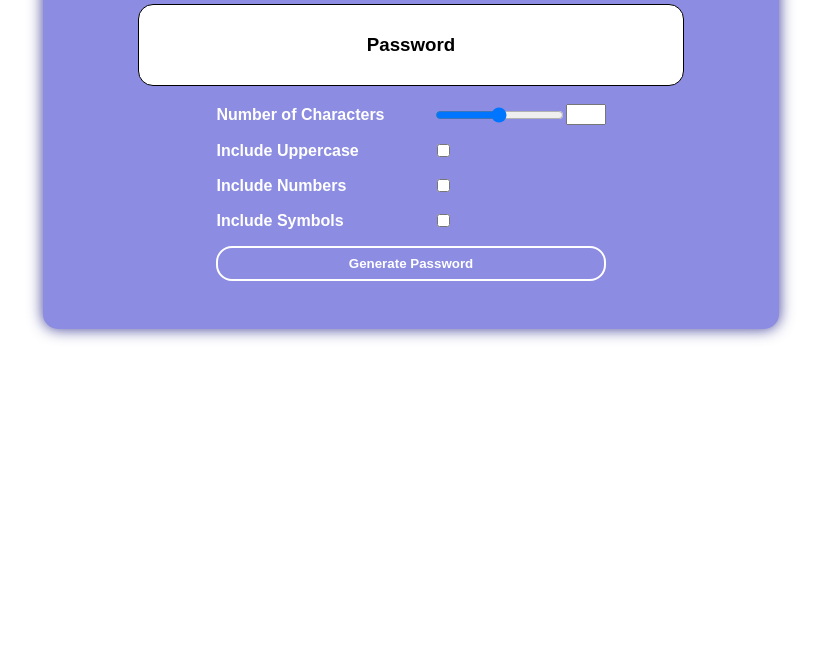
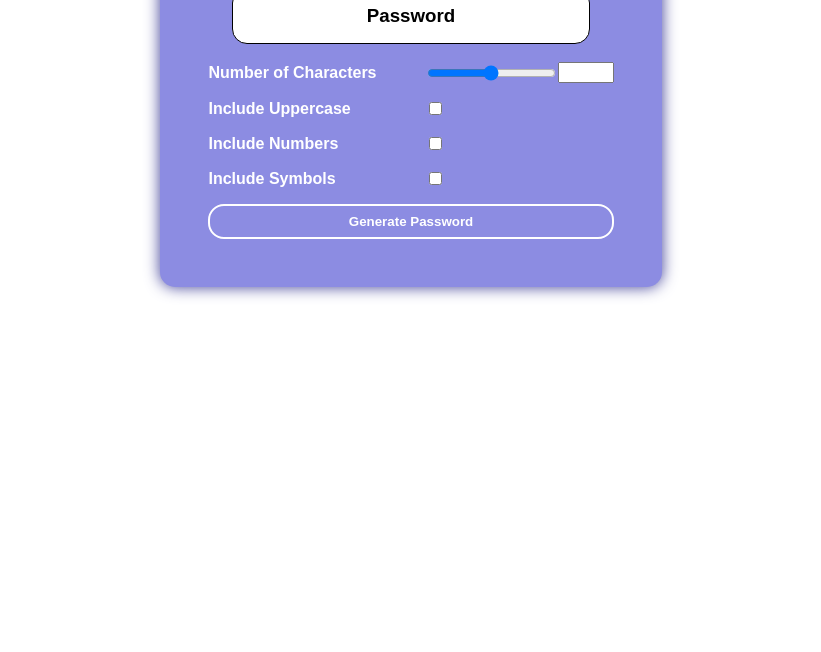
Before and after one commit to nchow18/password-generator, a plain HTML site: page index.html in a window 1280 px wide. Shown: the part 148-800 px from the top of the page, without its empty margins (229-1050 px from the left). Drawn offline with Linux system fonts and the light colour scheme.

Commit message:
update container size

```diff
--- a/index.html
+++ b/index.html
@@ -15,7 +15,7 @@
       <label for="">Number of Characters</label>
       <div class="character-amount-container">
         <!--slider for number of characters-->
-        <input type="range" min="8" maax="128" id="characterAmountRange">
+        <input type="range" min="8" max="128" id="characterAmountRange">
         <input class="number-input" type="number" min="8" max="128" id="characterAmountNumber">
       </div>
 
--- a/style.css
+++ b/style.css
@@ -17,8 +17,7 @@ body {
   align-items: center;
   flex-direction: column;
   padding: 3rem;
-  margin: 3rem;
-  width: 50%;
+  margin: 2rem;
 }
 
 .form {
@@ -45,7 +44,7 @@ label {
 }
 
 .number-input {
-  width: 2rem;
+  width: 3rem;
 }
 
 .password-display {
@@ -53,7 +52,6 @@ label {
   color: black;
   padding: 1rem;
   border: 1px solid black;
-  height: 3rem;
   display: flex;
   justify-content: center;
   align-items: center;
```
Also changed, not shown: script.js (+26 -0 lines).
